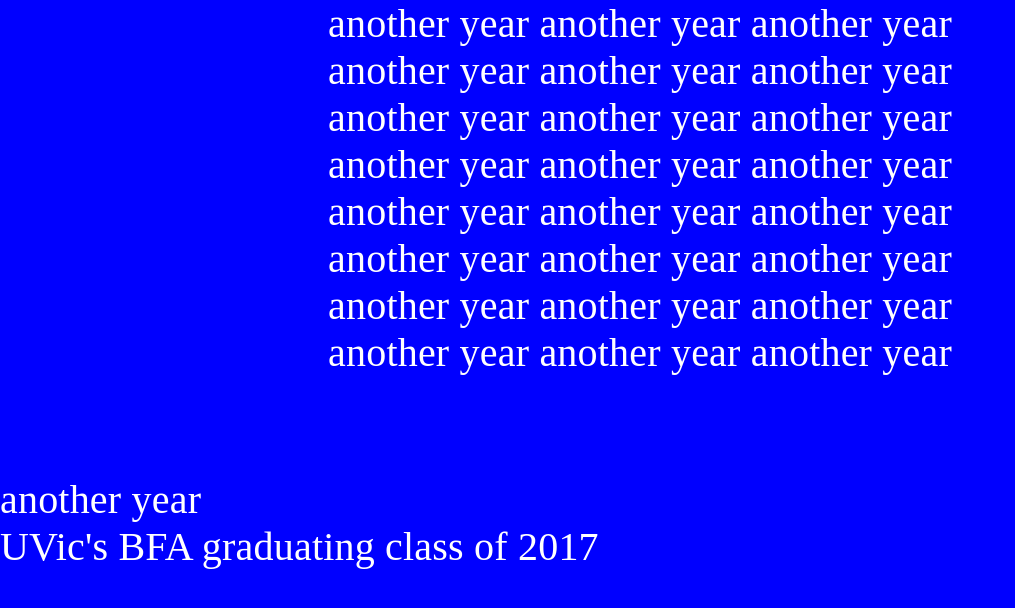
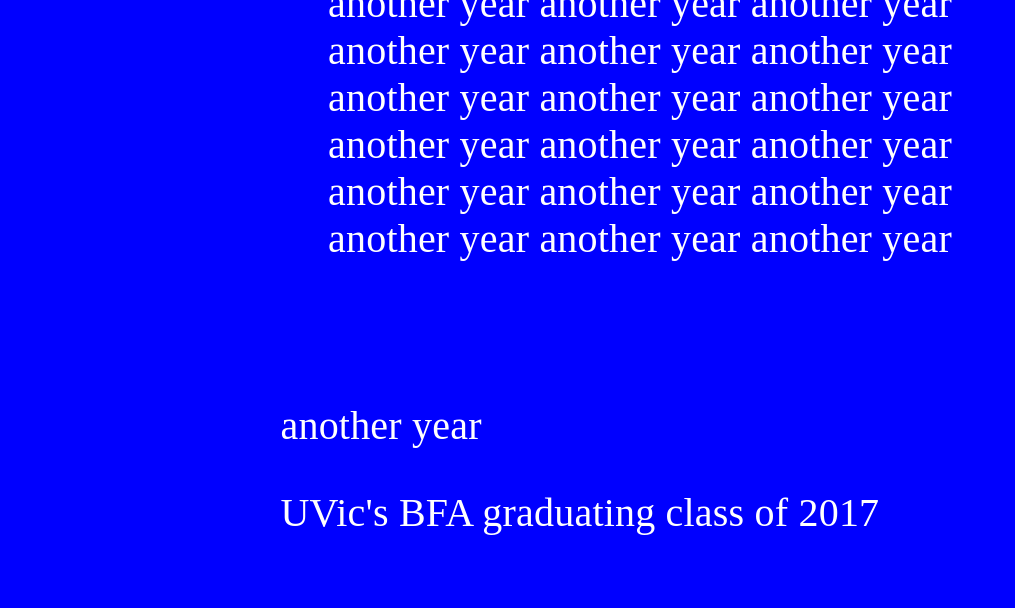
Before and after one commit to kelseyll/another-year, a plain HTML site: page index.html in a window 1280 px wide. Shown: the whole page, without its empty margins (0-1015 px from the left). Drawn offline with Linux system fonts and the light colour scheme.

Commit message:
Center content

```diff
--- a/css/main.css
+++ b/css/main.css
@@ -13,6 +13,7 @@ h1 {
     font-size: 40px;
     font-weight: 500;
     letter-spacing: 0.2px;
+    margin: 20px 0;
 }
 
 /* Containers */
@@ -22,6 +23,10 @@ h1 {
 }
 
 /* Title Graphic */
+.title {
+    transform: translateY(-20px);
+}
+
 .overlay {
     overflow: hidden;
     text-align: center;
@@ -39,7 +44,7 @@ h1 {
 /* Information */
 
 .maininfo {
-    width: 883px;
+    width: 719px;
     margin: 100px 0;
 }
 
@@ -57,3 +62,8 @@ h1 {
     flex-direction: column;
     -webkit-flex-direction: column;
 }
+
+._alignself__center {
+    align-self: center;
+    -webkit-align-self: center;
+}
--- a/index.html
+++ b/index.html
@@ -15,11 +15,9 @@
                     <div><span>another year </span><span>another year </span><span>another year </span></div>
                     <div><span>another year </span><span>another year </span><span>another year </span></div>
                     <div><span>another year </span><span>another year </span><span>another year </span></div>
-                    <div><span>another year </span><span>another year </span><span>another year </span></div>
-                    <div><span>another year </span><span>another year </span><span>another year </span></div>
                 </div>
             </div>
-            <div class="maininfo flex _horizontal__center _direction__column">
+            <div class="maininfo flex _alignself__center _direction__column">
                 <h1>another year</h1>
                 <h1>UVic's BFA graduating class of 2017</h1>
             </div>
```
Also changed, not shown: 2 other files.
